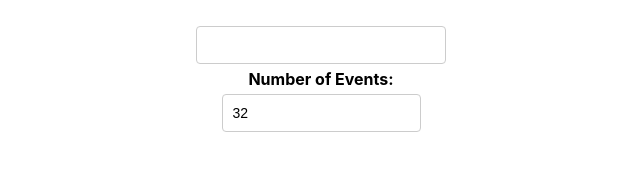
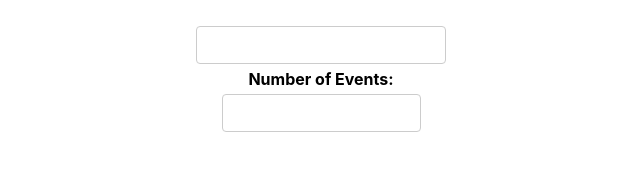
Before and after one commit to Udokailodigwe/meet, a React (Create React App) app: page / in a window 1280 px wide. Shown: the top 184 px of the page, without its empty margins (319-959 px from the left). Built offline with nearby package versions, Linux system fonts and the light colour scheme.

Commit message:
Modified the value input in the render section.

```diff
--- a/src/components/NumberOfEvents.js
+++ b/src/components/NumberOfEvents.js
@@ -7,7 +7,7 @@ class NumberOfEvents extends Component {
 
    handleInputChange = (event) => {
       const number = event.target.value;
-      if (number > 0 && number < 33) {
+      if (number > 0 && number <=32) {
          this.setState({
             numberOfEvents: number,
          });
@@ -21,7 +21,7 @@ class NumberOfEvents extends Component {
             <input
             type = "number"
             className='number-of-events'
-            value = {this.state.numberOfEvents}
+            value = {this.props.numberOfEvents}
             onChange = {(e) => this.handleInputChange(e)}
             />
             </div>
```
